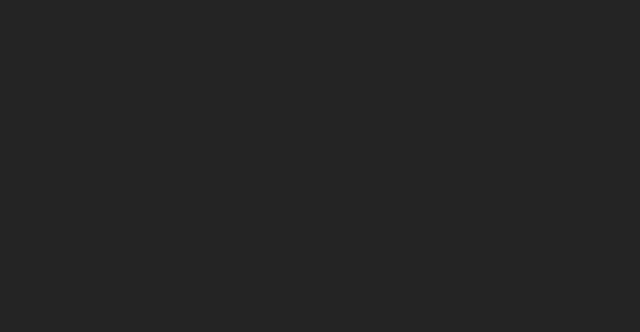
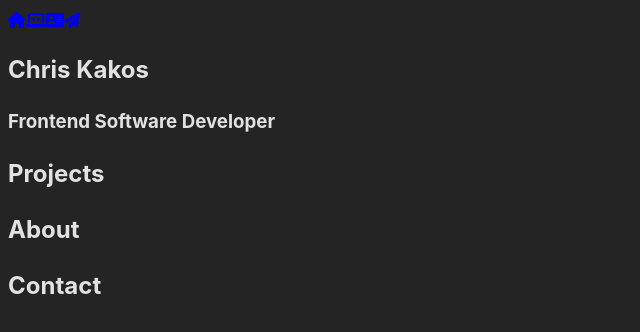
Before and after one commit to ch2isk4kos/online-business-card, a React (Vite) app in the folder client/: page / in a window 1280 px wide. Shown: the top 332 px of the page, without its empty margins (0-640 px from the left). Built offline with nearby package versions, Linux system fonts and the light colour scheme.

Commit message:
import/config fontawesome icon(s)

```diff
--- a/client/src/App.jsx
+++ b/client/src/App.jsx
@@ -1,13 +1,20 @@
+import Navbar from "./components/Navbar";
+import Main from "./components/Main";
+import { library } from "@fortawesome/fontawesome-svg-core";
+import {
+  faAddressCard,
+  faHouse,
+  faLaptopCode,
+  faPaperPlane,
+} from "@fortawesome/free-solid-svg-icons";
+library.add(faHouse, faAddressCard, faLaptopCode, faPaperPlane);
 import "./App.css";
 
 const App = () => {
   return (
     <div className="App">
-      <nav>
-        <a href="">
-          <i></i>
-        </a>
-      </nav>
+      <Navbar />
+      <Main />
     </div>
   );
 };
```
